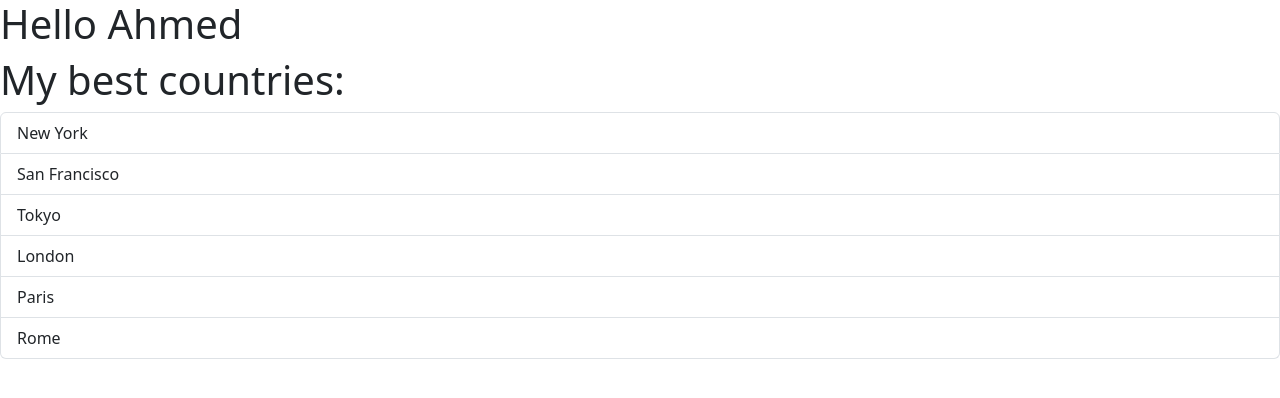
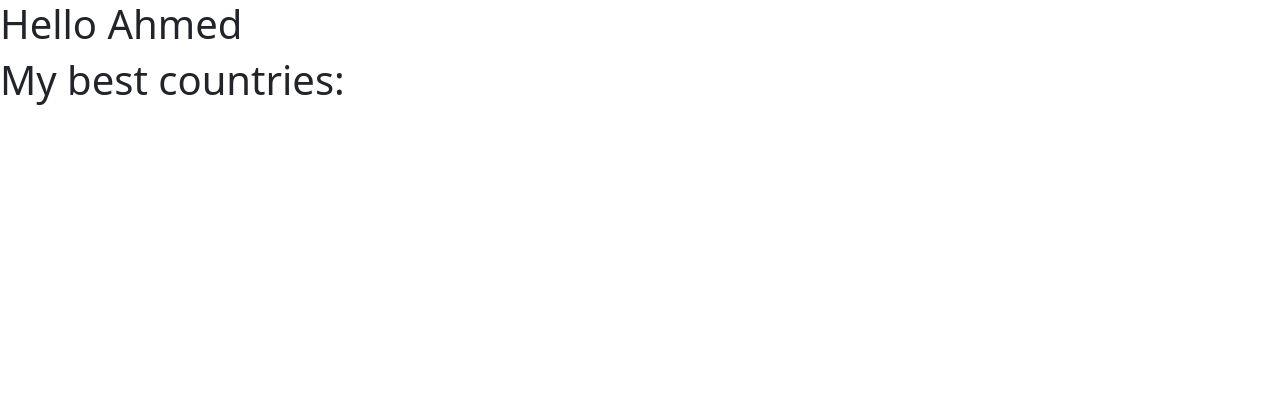
Before and after one commit to DevAhmedKhalil/mosh-react-app, a React (Vite) app: page / in a window 1280 px wide. Shown: the top 398 px of the page. Built offline with nearby package versions, Linux system fonts and the light colour scheme.

Commit message:
4- conditional rendering

```diff
--- a/src/components/ListGroup.tsx
+++ b/src/components/ListGroup.tsx
@@ -1,16 +1,16 @@
 function ListGroup() {
-  const cites = [
-    "New York",
-    "San Francisco",
-    "Tokyo",
-    "London",
-    "Paris",
-    "Rome",
-  ];
+  let cites = ["New York", "San Francisco", "Tokyo", "London", "Paris", "Rome"];
+
+  cites = [];
 
   return (
     <>
       <h1>My best countries: </h1>
+
+      {/* {cites.length === 0 ? <p>No cities found</p> : null} */}
+      {cites.length > 0 && <p>Showing {cites.length} cities</p>}
+      {/* true && 1 = 1, true && 0 = 0, true && ahmed = ahmed, false && ahmed = false */}
+
       <ul className="list-group ">
         {cites.map((city) => (
           <li key={city} className="list-group-item">
```
